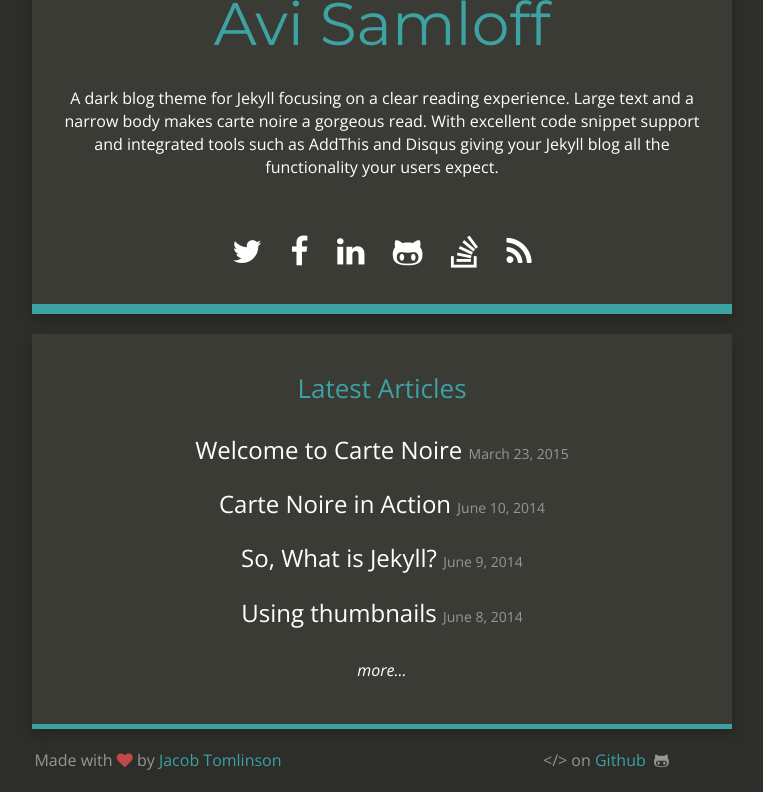
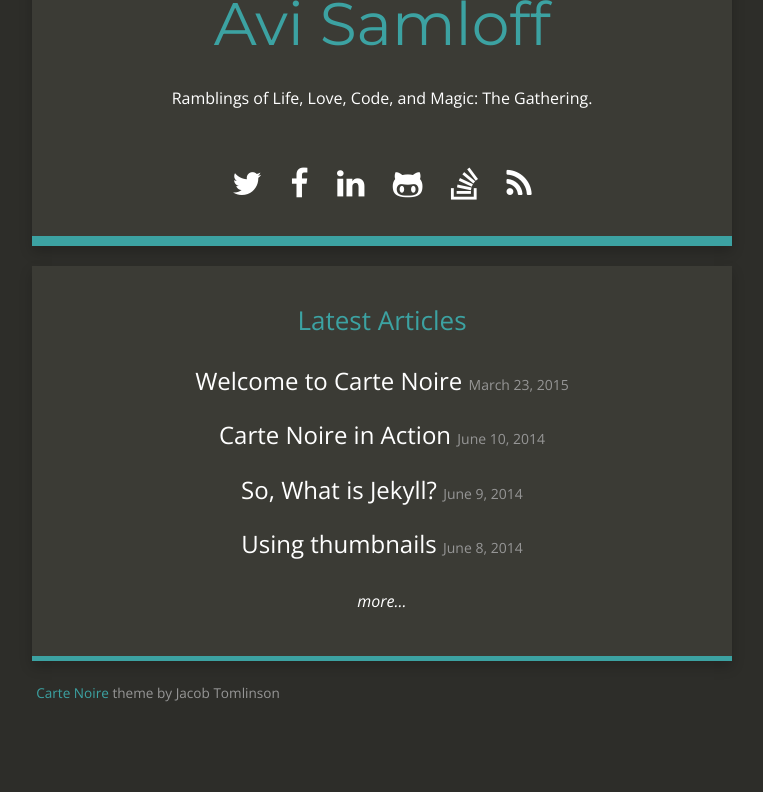
Before and after one commit to theavish/theavish.github.io, a Jekyll site: the page built from index.html, in a window 1280 px wide, cut to the strip 174-966 px from the top of the page. Shown: the whole strip, without its empty margins (258-1021 px from the left). Built offline with Jekyll 4.4.1, drawn with Linux system fonts in a browser that asks for light colours; nearby versions of some CDN libraries; Markdown is read by kramdown in place of the engine named in the settings; after the commit the page ends 900 px from its top, so only the background shows below that.

Commit message:
update info

```diff
--- a/_config.yml
+++ b/_config.yml
@@ -1,10 +1,10 @@
 # Site settings
 title: "Avi Samloff"
 email: avi.samloff@gmail.com
-description: "A dark blog theme for Jekyll."
+description: "Ramblings of Life, Love, Code, and Magic: The Gathering."
 baseurl: ""
 url: "http://AviSamloff.com"
-title_description: "A dark blog theme for Jekyll focusing on a clear reading experience. Large text and a narrow body makes carte noire a gorgeous read. With excellent code snippet support and integrated tools such as AddThis and Disqus giving your Jekyll blog all the functionality your users expect."
+title_description: "Ramblings of Life, Love, Code, and Magic: The Gathering."
 title_image: "http://www.gravatar.com/avatar/00000000000000000000000000000000?s=500&d=mm"
 # google_analytics: "UA-20365477-4"
 # disqus_account: cartenoire
@@ -21,8 +21,8 @@
 stackoverflow_link: http://stackoverflow.com/users/5314403/avi-samloff
 
 # Footer
-footer_left: "Made with <i class=\"fa fa-heart\"></i> by <a href=\"https://twitter.com/_JacobTomlinson\">Jacob Tomlinson</a>"
-footer_right: "&lt;/&gt; on <a href=\"https://github.com/jacobtomlinson/carte-noire\">Github</a> &nbsp;<i class=\"fa fa-github-alt\"></i>"
+footer_left: "<small><a href=\"https://github.com/jacobtomlinson/carte-noire\">Carte Noire</a> theme by Jacob Tomlinson</small>"
+footer_right: ""
 
 # Build settings
 markdown: redcarpet
```
